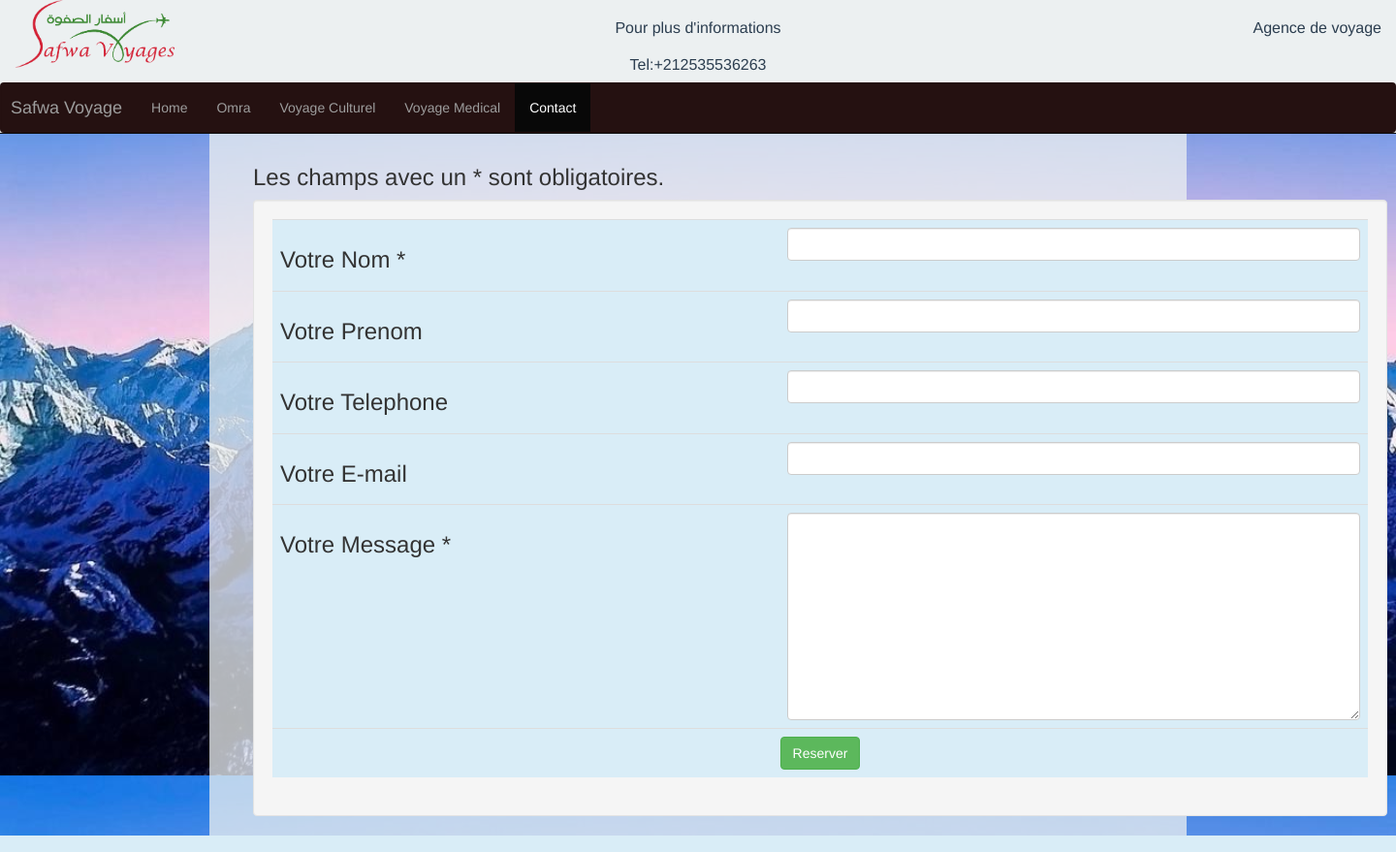
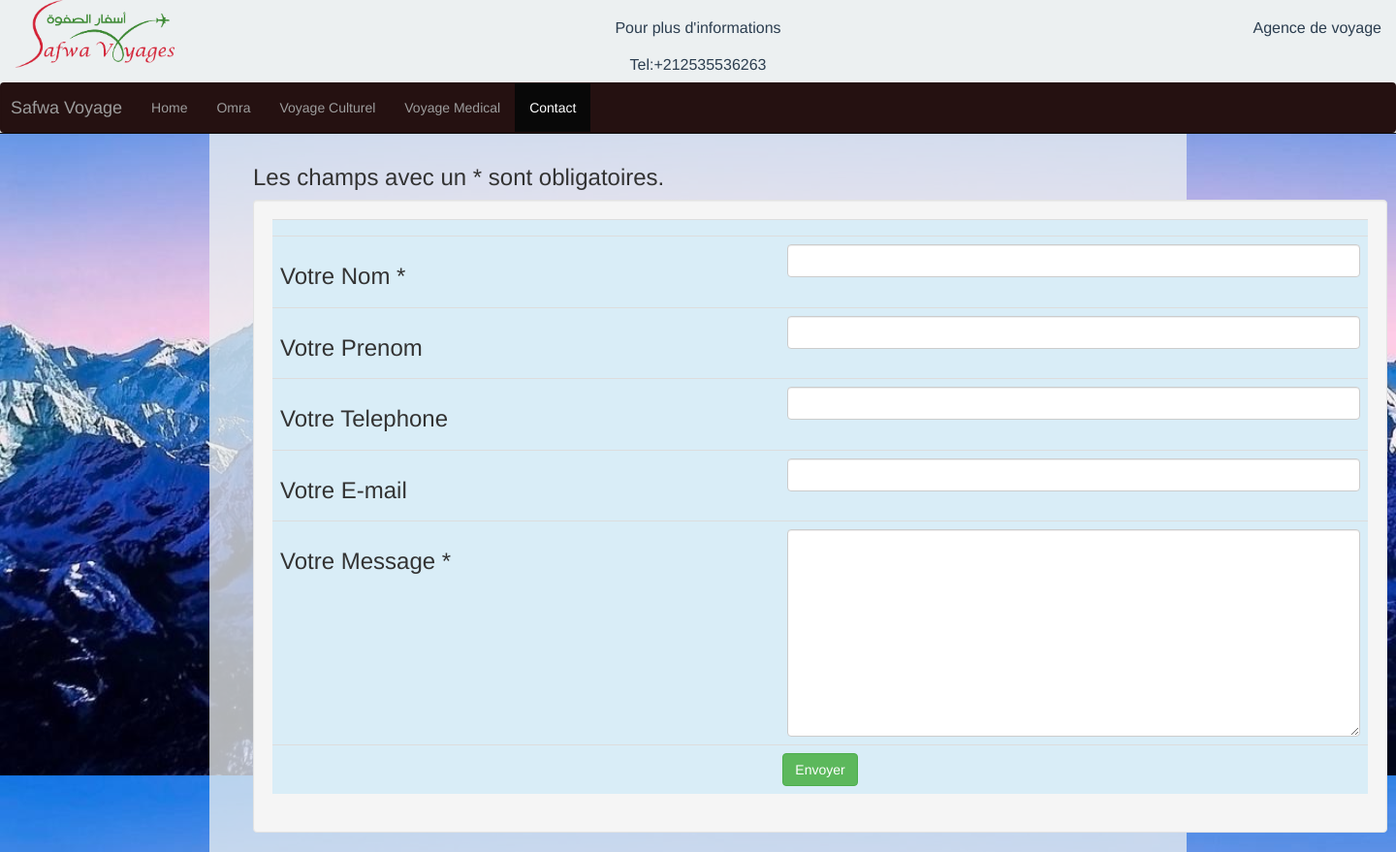
Before and after one commit to hamza-el-miqdam/safwaVoyage, a PHP site: page /pages/contact.php in a window 1440 px wide. Shown: the whole page at 97% size. Run offline with PHP 8.4, Linux system fonts and the light colour scheme; data comes from the database, SQL or seed files in the repository.

Commit message:
correction contact, add block erreurs, add links from index to contact

```diff
--- a/backend/js/validation.js
+++ b/backend/js/validation.js
@@ -215,7 +215,7 @@ function valider(form,type) {
         }
 
         if (form.desc_contact.value == "") {
-            document.getElementById("description_contact").className = "danger";
+            document.getElementById("desc_contact").className = "danger";
             erreur += "- Veuillez entrer plus de details sur la reservation.<br/>";
         }
     }
@@ -224,6 +224,7 @@ function valider(form,type) {
 
         }
     if(erreur != "") {
+            document.getElementById("erreurline").className="danger";
             document.getElementById("bloc_erreur").innerHTML = "<div id='erreur'>" + erreur + "</div>";
         }
 
--- a/index.php
+++ b/index.php
@@ -65,7 +65,7 @@ $listdest = $des->getDest();
                         echo("</a></li>");}
                     ?>
 
-                    <li><a href="page/contact.php">Contact</a></li>
+                    <li><a href="pages/contact.php">Contact</a></li>
                   </ul>
                     <!--<li><a href="#">Omra</a></li>
                     <li><a href="#">Voyager organisé</a></li>
--- a/pages/contact.php
+++ b/pages/contact.php
@@ -32,6 +32,8 @@ $listCat = $cat->getCat_Voyage();
     <link rel="stylesheet" href="../css/style.css"/>
     <script src="../js/jquery-1.12.3.min.js"></script>
     <script src="../js/bootstrap.min.js"></script>
+    <script language="javascript" src="../backend/js/validation.js"></script>
+
 
 
 </head>
@@ -95,6 +97,10 @@ $listCat = $cat->getCat_Voyage();
                     <form enctype="multipart/form-data" name="contactForm" action="../backend/actions/Contact/ajouterAction.php" method="post">
                         <div class="well row">
                             <table class="table table-hover">
+                                <tr id="erreurline" class="info">
+                                    <td colspan=2 id="bloc_erreur">
+                                    </td>
+                                </tr>
                                 <tr id="nom_contact" class="info">
                                     <td>
                                         <h3>Votre Nom *</h3>
@@ -140,7 +146,7 @@ $listCat = $cat->getCat_Voyage();
 
                                 <tr class="info">
                                     <td colspan=2 align="center">
-                                        <input  class="btn btn-success" type="button"  value="Reserver" onclick="valider(contactForm,'ajouterContact')" />
+                                        <input  class="btn btn-success" type="button"  value="Envoyer" onclick="valider(contactForm,'ajouterContact')" />
                                     </td>
                                 </tr>
                             </table>
```
